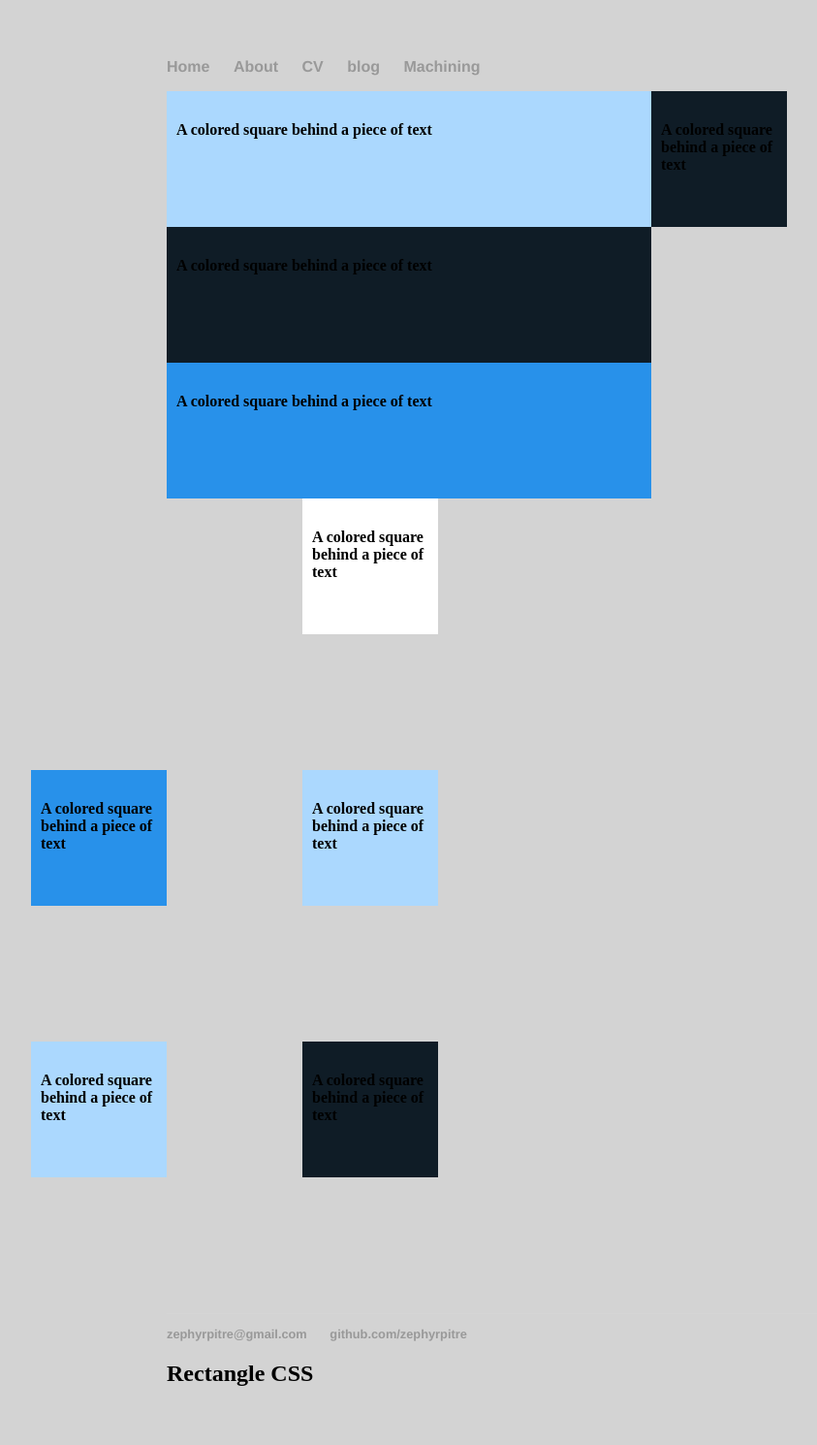
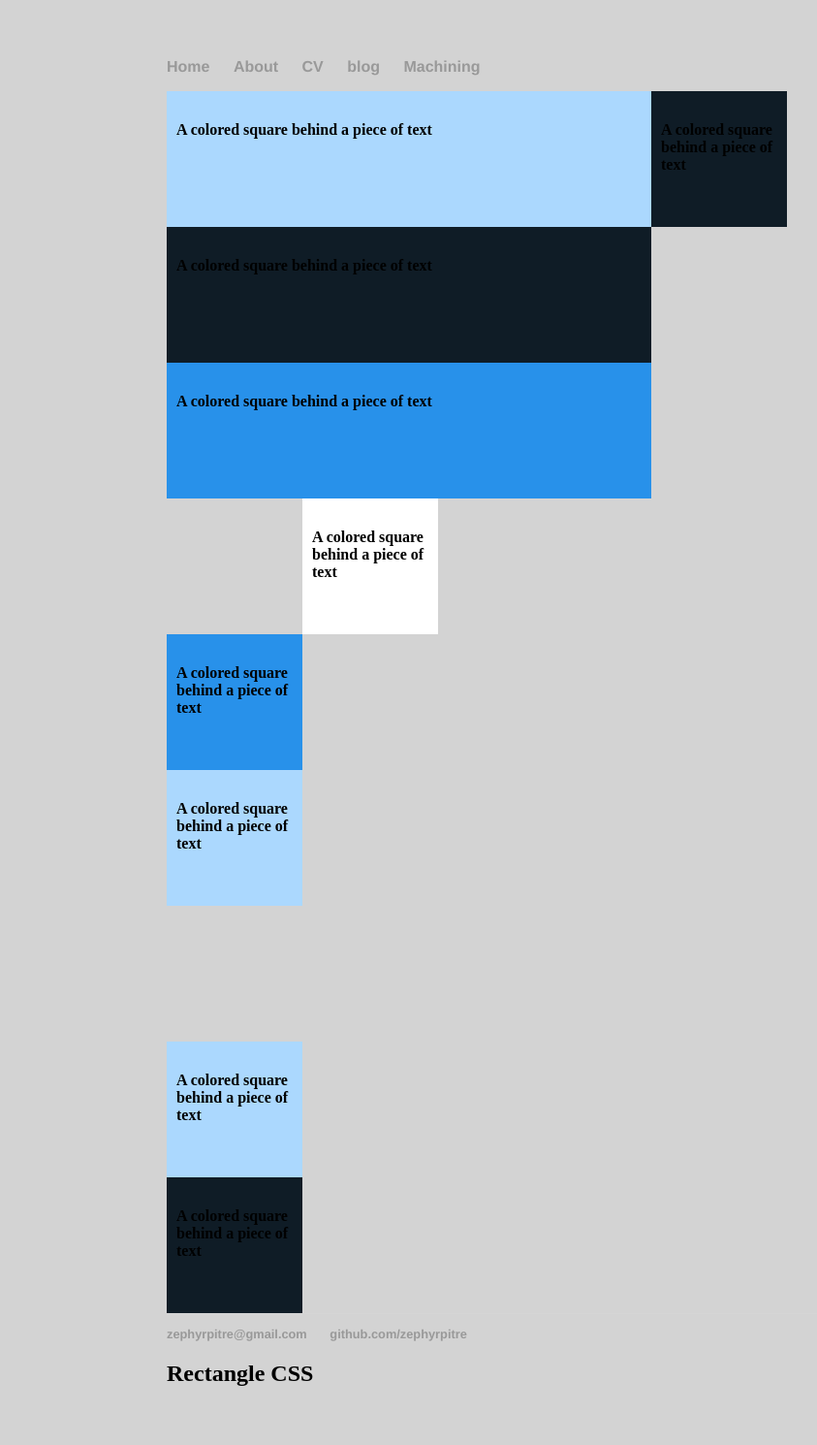
Before and after one commit to ZephyrPitre/ZephyrPitre.github.io, a Jekyll site: the page built from index.html, in a window 1280 px wide. Shown: the whole page at 97% size, without its empty margins (20-863 px from the left). Built offline with Jekyll 4.4.1, drawn with Linux system fonts in a browser that asks for light colours.

Commit message:
Update index.html

```diff
--- a/index.html
+++ b/index.html
@@ -50,40 +50,40 @@
 }
 .square2{
     position: relative;
-    left: 140px;
-    bottom: 140px;
+    left: 0px;
+    bottom: 0px;
     border-color:black;
     width: 120px;
     height: 120px;
-    Background:white;
+		Background:#2891EA; <!--bright blue-->
     color: black;
     padding:10px;
 }
 .square3{
     position: relative;
-    right: 140px;
+    right: 0px;
     top: 0px;
     border-color:black;
     width: 120px;
     height: 120px;
-    Background:#2891EA; <!--bright blue-->
+		Background:#ABD8FE; <!--light blue-->
     color: black;
     padding:10px;
 }
 .square4{
     position: relative;
     left: 140px;
-    bottom: 140px;
+    bottom: 420px;
     border-color:black;
     width: 120px;
     height: 120px;
-    Background:#ABD8FE; <!--light blue-->
+		Background:white;
     color: black;
     padding:10px;
 }
 .square5{
     position: relative;
-    right: 140px;
+    right: 0px;
     top: 0px;
     border-color:black;
     width: 120px;
@@ -94,8 +94,8 @@
 }
 .square6{
     position: relative;
-    left: 140px;
-    bottom: 140px;
+    left: 0px;
+    bottom: 0px;
     border-color:black;
     width: 120px;
     height: 120px;
```
